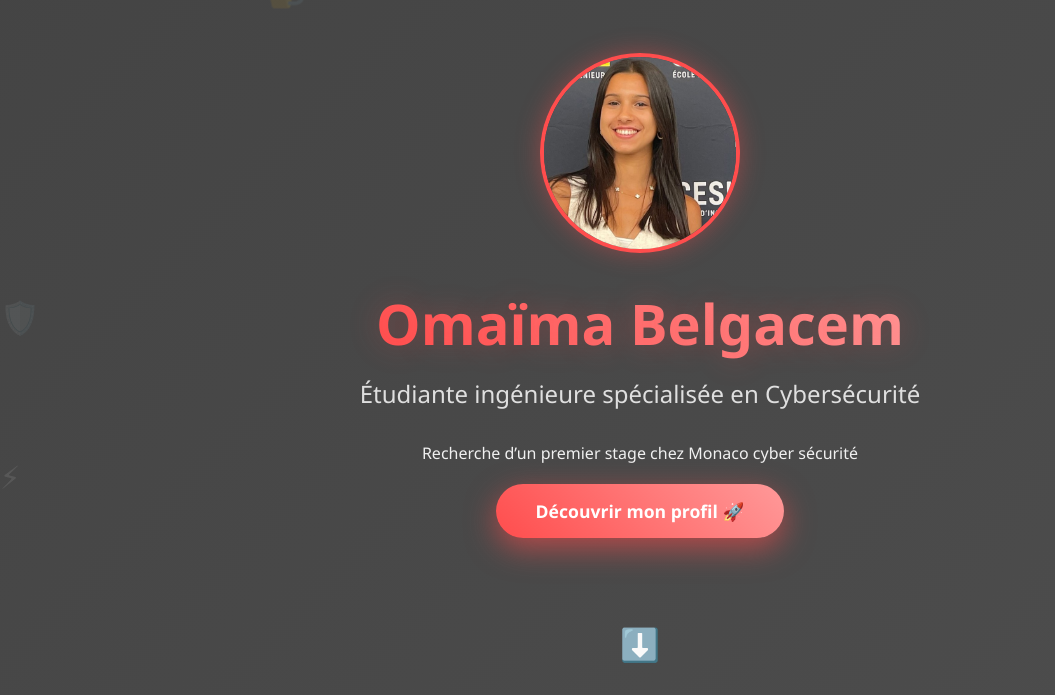
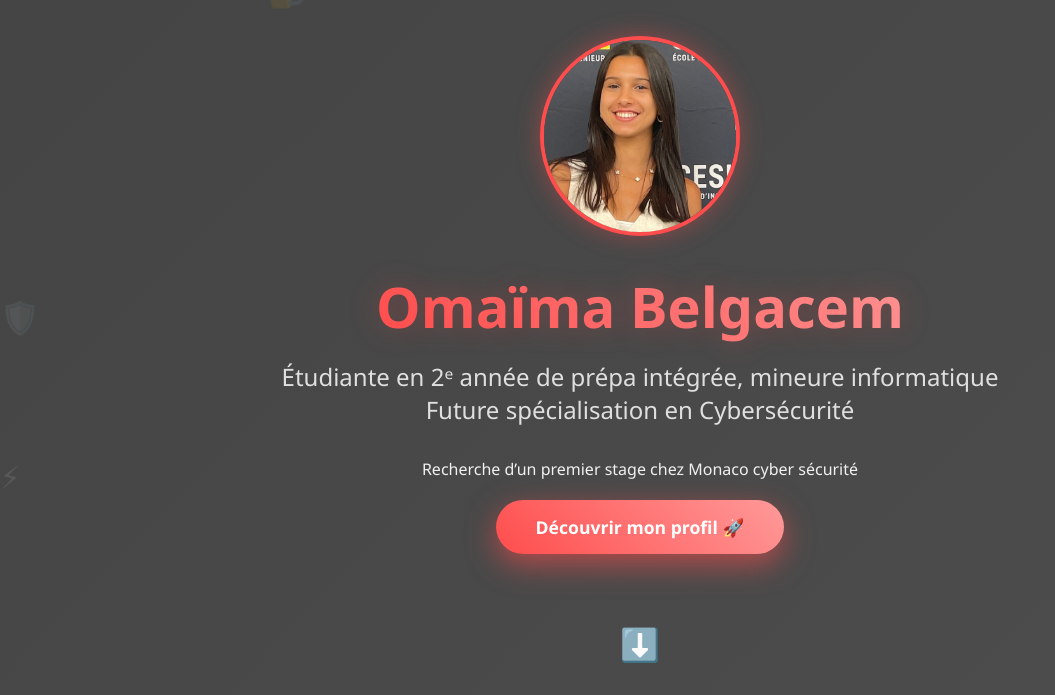
Before and after one commit to Omai19/sitemonaco, a plain HTML site: page index.html in a window 1280 px wide. Shown: the part 105-800 px from the top of the page, without its empty margins (0-1055 px from the left). Drawn offline with Linux system fonts and the light colour scheme.

Commit message:
Update index.html
modifff

```diff
--- a/index.html
+++ b/index.html
@@ -577,7 +577,8 @@ ul li {
         <img src="photo.jpg" alt="Ma photo" class="profile-photo">
         </div>
       <h1 class="hero-title">Omaïma Belgacem</h1>
-      <p class="hero-subtitle">Étudiante ingénieure spécialisée en Cybersécurité</p>
+      <p class="hero-subtitle">Étudiante en 2ᵉ année de prépa intégrée, mineure informatique
+                               Future spécialisation en Cybersécurité  </p>
       <p style="margin-bottom:20px;">Recherche d’un premier stage chez Monaco cyber sécurité</p>
       <a href="#about" class="cta-button">Découvrir mon profil 🚀</a>
 
```
